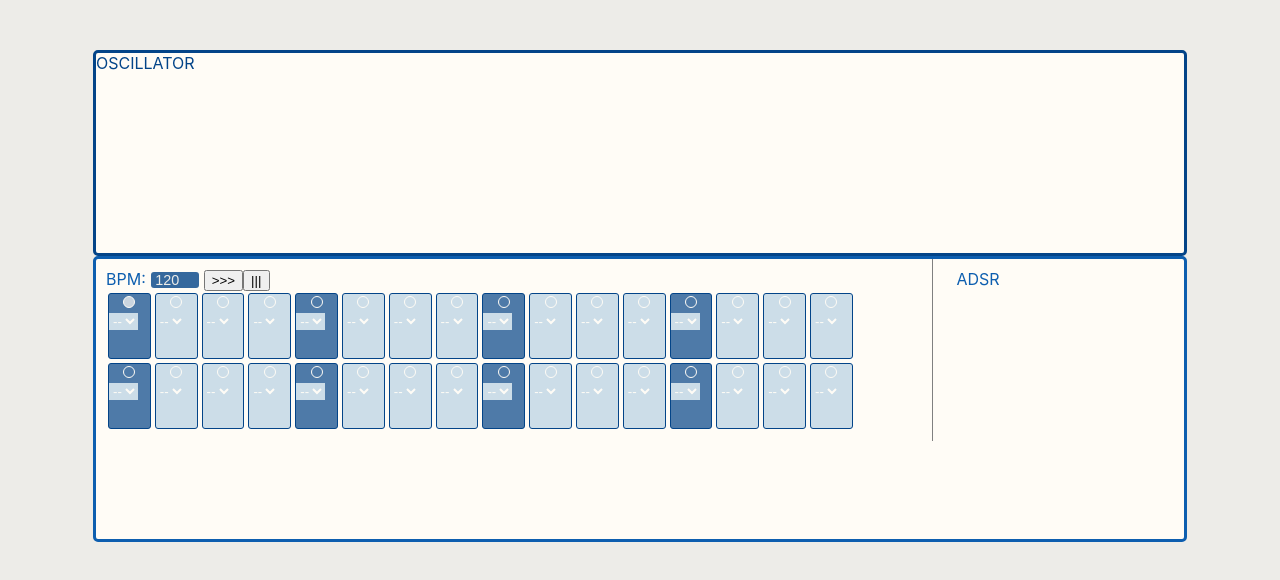
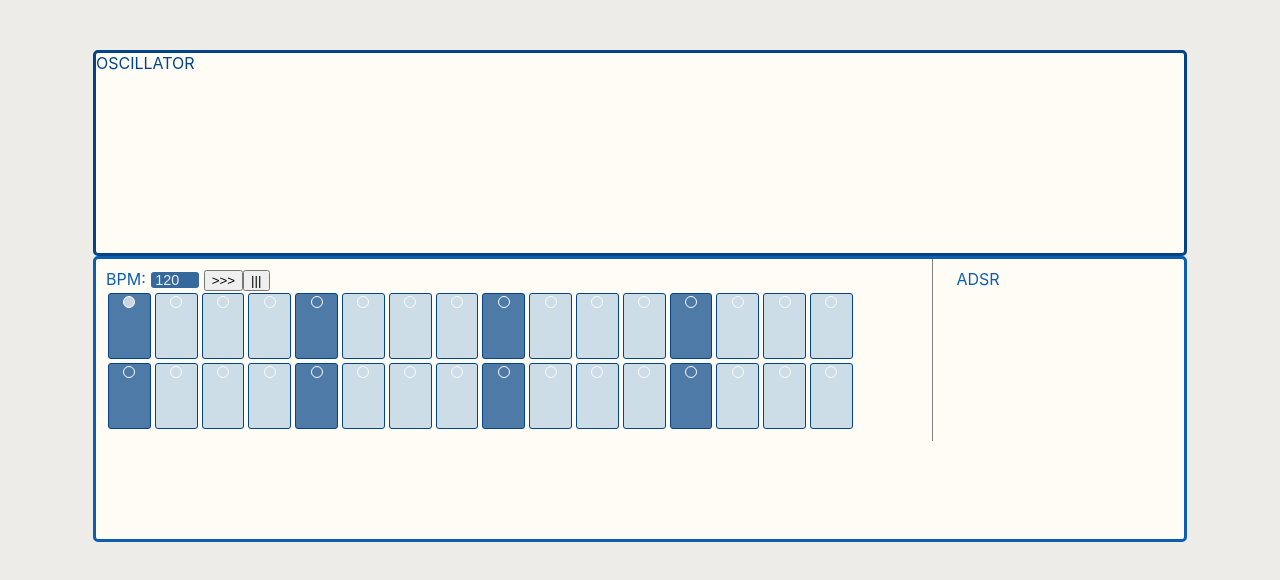
Before and after one commit to mscbr/lindos_synth, a React (Create React App) app: page / in a window 1280 px wide. Shown: the top 580 px of the page. Built offline with nearby package versions, Linux system fonts and the light colour scheme.

Commit message:
restructuring due to sequencer component split

```diff
--- a/src/components/Synth.js
+++ b/src/components/Synth.js
@@ -3,7 +3,7 @@ import Tone from 'tone'
 
 //import '../App.css'
 
-import Sequencer from './seq/Sequencer';
+import Rows from './seq/Rows';
 
 class Synth extends Component {
   constructor(props) {
@@ -93,6 +93,7 @@ class Synth extends Component {
     })
   }
   //build a conditional render only for step sequencer
+  //IF ONLY POS CHANGED ONLY RENDER ~~
   render() {
 
     return (
@@ -110,7 +111,7 @@ class Synth extends Component {
               />
             <button onClick={this.triggerSeq}>>>></button>
             <button onClick={this.stopSeq}>|||</button>
-            <Sequencer
+            <Rows
               seqPosition={this.state.sequencePosition}
               setSequenceVal={this.setSequenceVal}
             />
--- a/src/components/seq/Sequencer.js
+++ b/src/components/seq/Rows.js
@@ -36,7 +36,10 @@ const valueDisplayStyle = {
   textAlign: 'center'
 }
 
-class Sequencer extends Component {
+class Rows extends Component {
+  //put all state into ValuePicker, and transform to functional comp
+  //++update propTypes
+  //RENAME
   constructor(props) {
     super(props);
     this.state = {
@@ -73,10 +76,10 @@ class Sequencer extends Component {
         i === this.props.seqPosition ? (
         <div style={{...stepStyle, ...(i%4 ? {} : {background: 'rgba(3, 68, 136, 0.7)', color: 'rgba(255, 252, 246, 1)'})}} key={`step${i}`} >
           <div style={{...progressStyle, background: 'rgba(255, 252, 246, 0.7)'}}></div>
-          <select style={noteSelectStyle} onChange={(e) => this.setVal(e, i)}>
+          {/* <select style={noteSelectStyle} onChange={(e) => this.setVal(e, i)}>
             <option value={null} defaultValue>--</option>
             {select}
-          </select>
+          </select> */}
           <div className="value-display" style={valueDisplayStyle}>
            {this.state.sequenceValues[i] && this.state.sequenceValues[i].slice(0,4)}
           </div>
@@ -84,10 +87,10 @@ class Sequencer extends Component {
         ) : (
         <div style={{...stepStyle, ...(i%4 ? {} : {background: 'rgba(3, 68, 136, 0.7)', color: 'rgba(255, 252, 246, 1)'})}} key={`step${i}`}>
           <div style={progressStyle}></div>
-          <select style={noteSelectStyle} onChange={(e) => this.setVal(e, i)}>
+          {/* <select style={noteSelectStyle} onChange={(e) => this.setVal(e, i)}>
             <option value="" defaultValue>--</option>
             {select}
-          </select>
+          </select> */}
           <div className="value-display" style={valueDisplayStyle}>
            {this.state.sequenceValues[i] && this.state.sequenceValues[i].slice(0,4)}
           </div>
@@ -128,8 +131,8 @@ class Sequencer extends Component {
   }
 }
 
-Sequencer.propTypes = {
+Rows.propTypes = {
   seqPosition: PropTypes.number
 }
 
-export default Sequencer;
+export default Rows;
```
Also changed, not shown: src/components/seq/ValuePicker.js (added).
